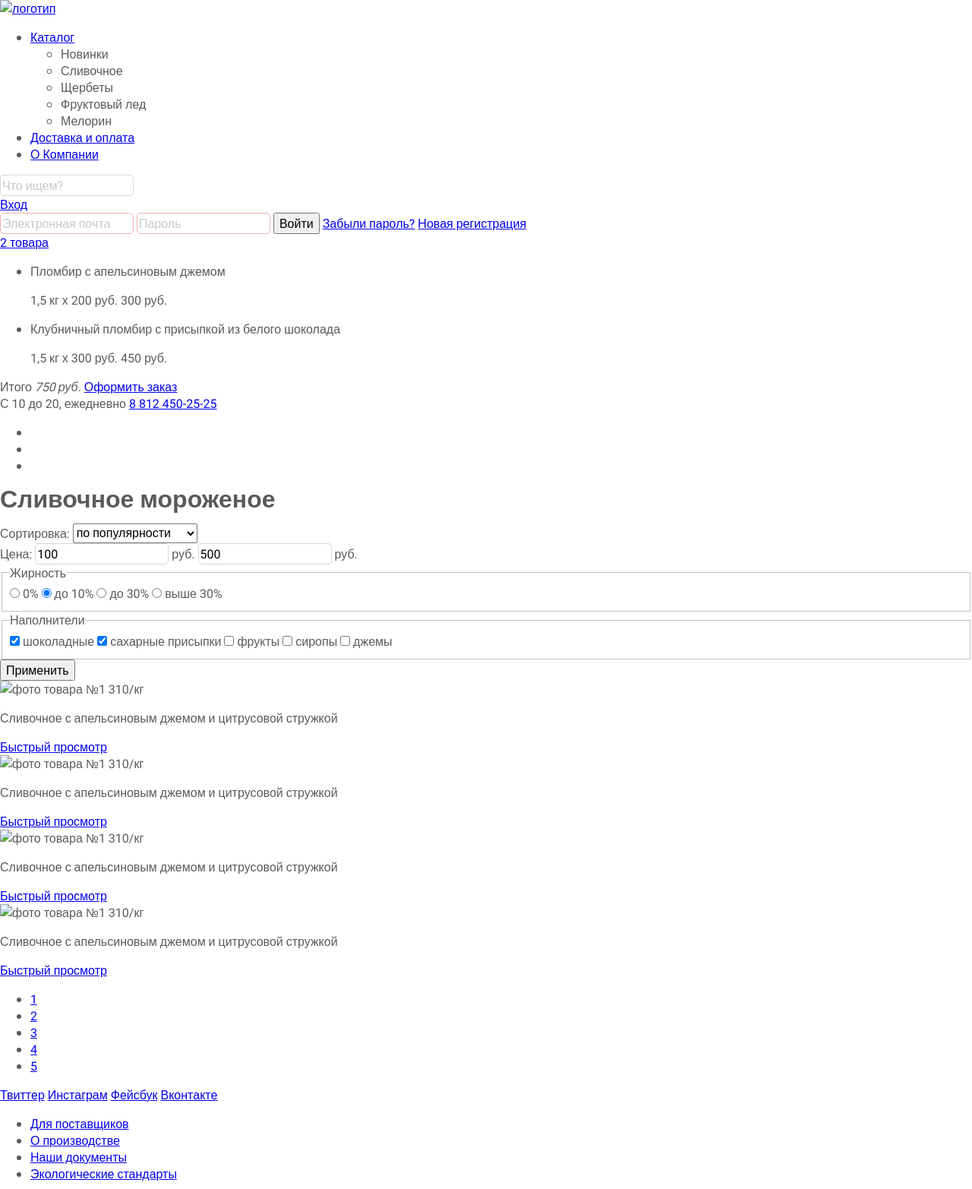
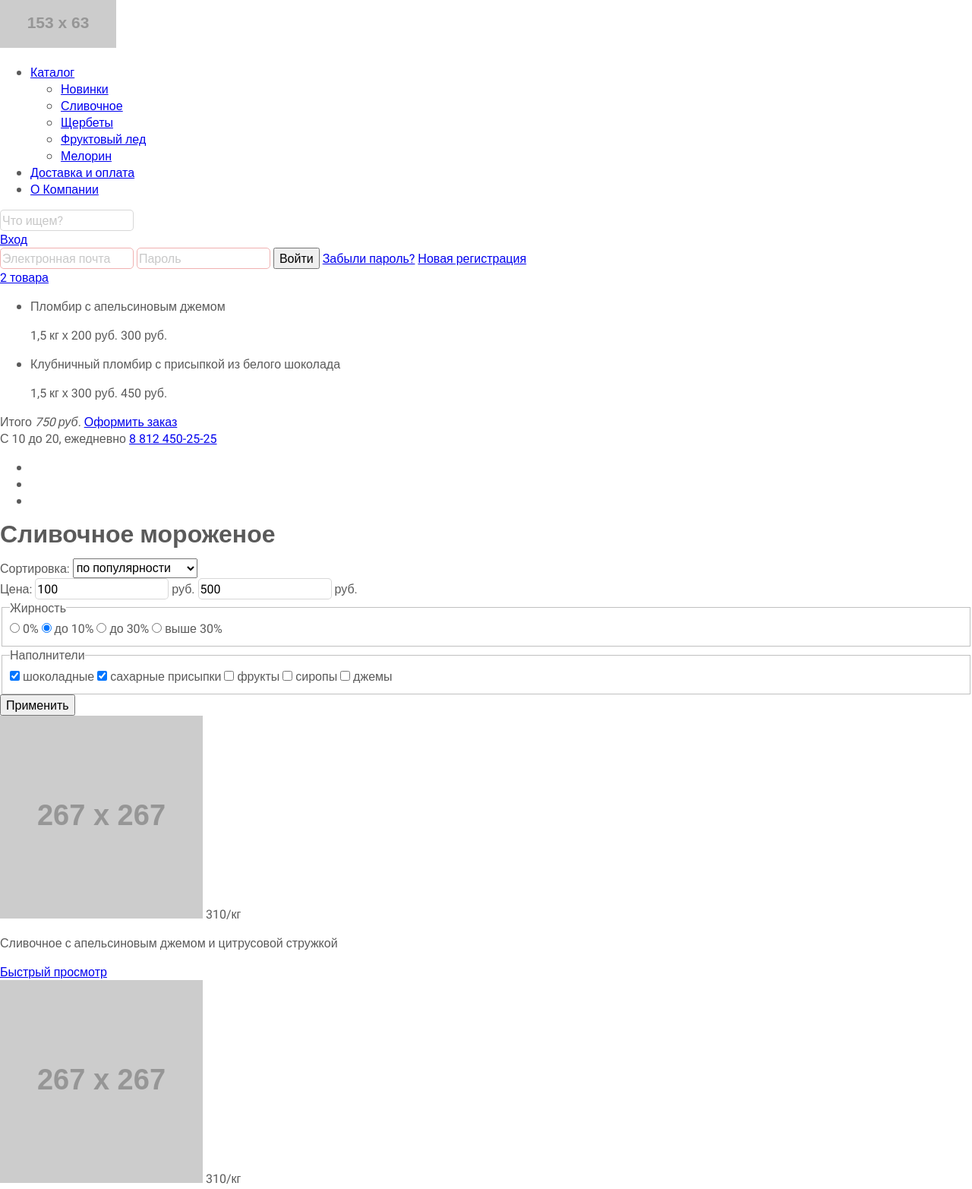
Before and after one commit to xukapy/81582-gllacy, a website: page app/catalog.html in a window 1280 px wide. Shown: the top 1565 px of the page at 76% size. Drawn offline with Linux system fonts and the light colour scheme; placeholder pictures from the web are drawn by us; files whose address does not match are found by name.

Commit message:
update 2

```diff
--- a/app/catalog.html
+++ b/app/catalog.html
@@ -14,19 +14,19 @@
 <body>
   <header class="page-header">
     <div class="container">
-      <a class="logo" href="#">
-        <img class="logo__link" src="#" width="100" height="100" alt="логотип"></a>
+      <a class="logo" href="index.html">
+        <img class="logo__link" src="http://placehold.it/153x63" width="153" height="63" alt="логотип"></a>
       <!-- end logo -->
       <nav class="nav">
         <ul class="nav__list">
           <li class="nav__item">
             <a class="nav__link" href="#">Каталог</a>
             <ul class="supnav__list">
-              <li class="supnav__item">Новинки</li>
-              <li class="supnav__item">Сливочное</li>
-              <li class="supnav__item">Щербеты</li>
-              <li class="supnav__item">Фруктовый лед</li>
-              <li class="supnav__item">Мелорин</li>
+              <li class="supnav__item"><a href="#">Новинки</a></li>
+              <li class="supnav__item"><a href="#">Сливочное</a></li>
+              <li class="supnav__item"><a href="#">Щербеты</a></li>
+              <li class="supnav__item"><a href="#">Фруктовый лед</a></li>
+              <li class="supnav__item"><a href="#">Мелорин</a></li>
             </ul>
           </li>
           <li class="nav__item">
@@ -192,7 +192,7 @@
       <!-- end filter -->
       <section class="catalog">
         <div class="catalog__item">
-          <img src="#" width="100" height="100" alt="фото товара №1">
+          <img src="http://placehold.it/267x267" width="267" height="267" alt="фото товара №1">
           <span class="catalog__item--price">310<i></i>/кг</span>
           <p class="catalog__item--text">Сливочное с
             апельсиновым джемом и цитрусовой стружкой
@@ -200,7 +200,7 @@
           <a class="catalog__item--link" href="#">Быстрый просмотр</a>
         </div>
         <div class="catalog__item">
-          <img src="#" width="100" height="100" alt="фото товара №1">
+          <img src="http://placehold.it/267x267" width="267" height="267" alt="фото товара №2">
           <span class="catalog__item--price">310<i></i>/кг</span>
           <p class="catalog__item--text">Сливочное с
             апельсиновым джемом и цитрусовой стружкой
@@ -208,7 +208,7 @@
           <a class="catalog__item--link" href="#">Быстрый просмотр</a>
         </div>
         <div class="catalog__item">
-          <img src="#" width="100" height="100" alt="фото товара №1">
+          <img src="http://placehold.it/267x267" width="267" height="267" alt="фото товара №3">
           <span class="catalog__item--price">310<i></i>/кг</span>
           <p class="catalog__item--text">Сливочное с
             апельсиновым джемом и цитрусовой стружкой
@@ -216,7 +216,7 @@
           <a class="catalog__item--link" href="#">Быстрый просмотр</a>
         </div>
         <div class="catalog__item">
-          <img src="#" width="100" height="100" alt="фото товара №1">
+          <img src="http://placehold.it/267x267" width="267" height="267" alt="фото товара №4">
           <span class="catalog__item--price">310<i></i>/кг</span>
           <p class="catalog__item--text">Сливочное с
             апельсиновым джемом и цитрусовой стружкой
```
Also changed, not shown: app/index.html (+15 -10 lines).
